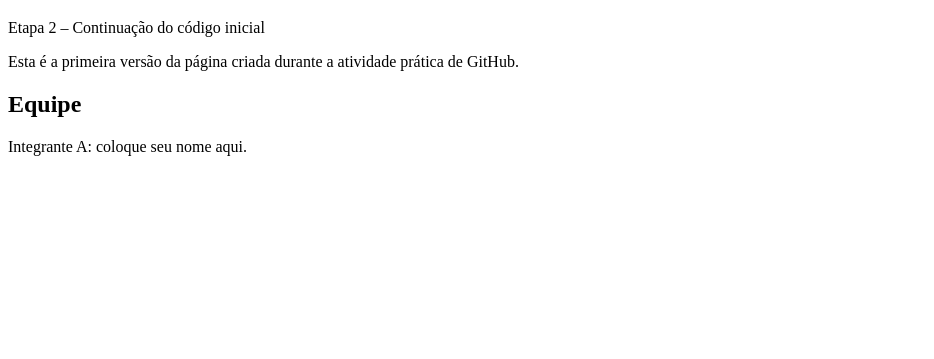
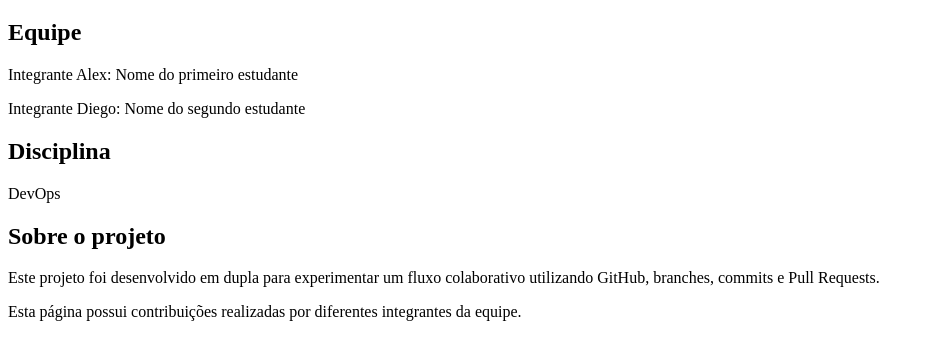
Before and after one commit to AlexMuniz-coder/dupla-web-github, a plain HTML site: page index.html in a window 1280 px wide. Shown: the part 61-420 px from the top of the page, without its empty margins (0-934 px from the left). Drawn offline with Linux system fonts and the light colour scheme.

Commit message:
Update index.html Adiciona informações do segundo integrante
Added team member names and project details.

```diff
--- a/index.html
+++ b/index.html
@@ -6,12 +6,22 @@
 </head>
 <body>
 <h1>Projeto Colaborativo no GitHub</h1>
-Etapa 2 – Continuação do código inicial
 <p>
-Esta é a primeira versão da página criada durante
-a atividade prática de GitHub.
 </p>
 <h2>Equipe</h2>
-<p>Integrante A: coloque seu nome aqui.</p>
+<p>Integrante Alex: Nome do primeiro estudante</p>
+<p>Integrante Diego: Nome do segundo estudante</p>
+<h2>Disciplina</h2>
+<p>DevOps</p>
+<h2>Sobre o projeto</h2>
+<p>
+Este projeto foi desenvolvido em dupla para experimentar
+um fluxo colaborativo utilizando GitHub, branches,
+commits e Pull Requests.
+</p>
+<p>
+Esta página possui contribuições realizadas por
+diferentes integrantes da equipe.
+</p>
 </body>
 </html>
```
